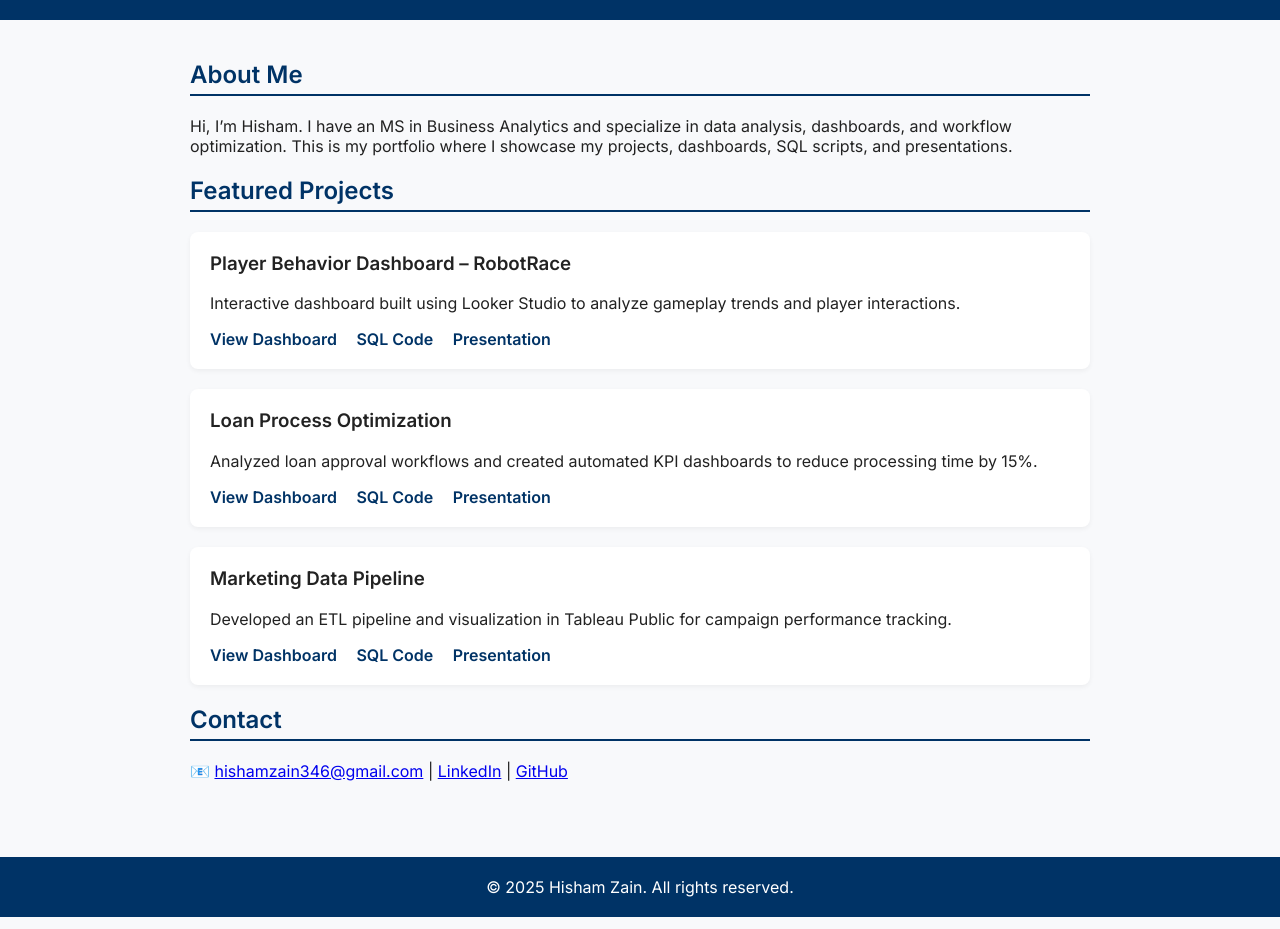
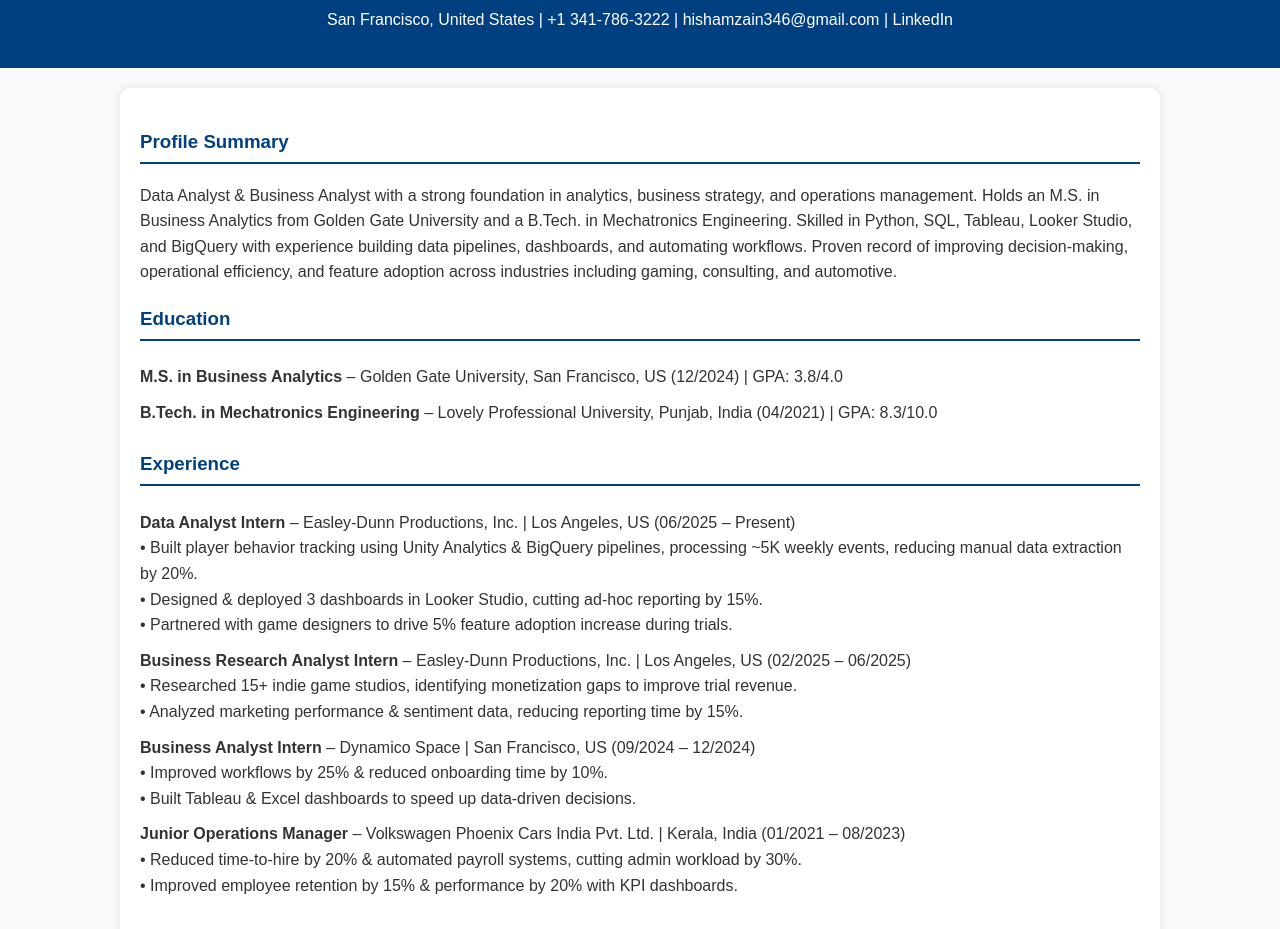
Before and after one commit to Hisham346/Hisham346.github.io, a plain HTML site: page index.html in a window 1280 px wide. Shown: the part 124-1053 px from the top of the page. Drawn offline with Linux system fonts and the light colour scheme.

Commit message:
Update index.html
Portfolio homepage

```diff
--- a/index.html
+++ b/index.html
@@ -3,123 +3,131 @@
 <head>
   <meta charset="UTF-8">
   <meta name="viewport" content="width=device-width, initial-scale=1.0">
-  <title>Hisham Zain | Data Analyst Portfolio</title>
-  <link href="https://fonts.googleapis.com/css2?family=Inter:wght@400;600&display=swap" rel="stylesheet">
+  <title>Hisham Kochirikunnu - Data Analyst Portfolio</title>
   <style>
     body {
-      font-family: 'Inter', sans-serif;
+      font-family: Arial, sans-serif;
+      background-color: #f9f9f9;
+      color: #333;
+      line-height: 1.6;
       margin: 0;
-      background: #f8f9fb;
-      color: #222;
+      padding: 0;
     }
     header {
-      background: #003366;
+      background: #004080;
       color: #fff;
-      padding: 40px 20px;
+      padding: 20px 0;
       text-align: center;
     }
     header h1 {
       margin: 0;
-      font-size: 2rem;
     }
-    header p {
+    header h2 {
+      font-weight: 300;
       margin: 5px 0 0;
     }
+    header p a {
+      color: white;
+      text-decoration: none;
+    }
+    header p a:hover {
+      text-decoration: underline;
+    }
     .container {
-      max-width: 900px;
-      margin: 0 auto;
+      width: 90%;
+      max-width: 1000px;
+      margin: 20px auto;
+      background: #fff;
       padding: 20px;
+      border-radius: 10px;
+      box-shadow: 0 0 10px rgba(0,0,0,0.1);
     }
-    h2 {
-      color: #003366;
-      border-bottom: 2px solid #003366;
+    h3 {
+      color: #004080;
+      border-bottom: 2px solid #004080;
       padding-bottom: 5px;
     }
-    .project {
-      background: #fff;
-      border-radius: 8px;
-      box-shadow: 0 2px 5px rgba(0,0,0,0.05);
-      padding: 20px;
-      margin-bottom: 20px;
+    ul {
+      list-style: none;
+      padding: 0;
     }
-    .project h3 {
-      margin-top: 0;
+    ul li {
+      padding: 5px 0;
     }
-    .links a {
-      display: inline-block;
-      margin-right: 15px;
+    a {
+      color: #004080;
       text-decoration: none;
-      color: #003366;
-      font-weight: 600;
+    }
+    a:hover {
+      text-decoration: underline;
     }
     footer {
       text-align: center;
-      padding: 20px;
-      background: #003366;
-      color: #fff;
-      margin-top: 40px;
+      padding: 10px;
+      background: #f1f1f1;
+      margin-top: 20px;
     }
   </style>
 </head>
 <body>
-
   <header>
-  <h1>Hisham Zain</h1>
-  <p>Data Analyst | Business Analytics MS | SQL · Python · Dashboards</p>
+    <h1>Hisham Kochirikunnu</h1>
+    <h2>Data Analyst | Business Analyst</h2>
+    <p>San Francisco, United States | +1 341-786-3222 | <a href="mailto:hishamzain346@gmail.com">hishamzain346@gmail.com</a> | <a href="#">LinkedIn</a></p>
   </header>
 
   <div class="container">
-
-  <h2>About Me</h2>
+    <h3>Profile Summary</h3>
     <p>
-    Hi, I’m Hisham. I have an MS in Business Analytics and specialize in data analysis, dashboards, and workflow optimization.
-    This is my portfolio where I showcase my projects, dashboards, SQL scripts, and presentations.
+      Data Analyst & Business Analyst with a strong foundation in analytics, business strategy, and operations management. Holds an M.S. in Business Analytics from Golden Gate University and a B.Tech. in Mechatronics Engineering. Skilled in Python, SQL, Tableau, Looker Studio, and BigQuery with experience building data pipelines, dashboards, and automating workflows. Proven record of improving decision-making, operational efficiency, and feature adoption across industries including gaming, consulting, and automotive.
     </p>
 
-  <h2>Featured Projects</h2>
+    <h3>Education</h3>
+    <ul>
+      <li><strong>M.S. in Business Analytics</strong> – Golden Gate University, San Francisco, US (12/2024) | GPA: 3.8/4.0</li>
+      <li><strong>B.Tech. in Mechatronics Engineering</strong> – Lovely Professional University, Punjab, India (04/2021) | GPA: 8.3/10.0</li>
+    </ul>
 
-  <div class="project">
-    <h3>Player Behavior Dashboard – RobotRace</h3>
-    <p>Interactive dashboard built using Looker Studio to analyze gameplay trends and player interactions.</p>
-    <div class="links">
-      <a href="https://link-to-your-dashboard" target="_blank">View Dashboard</a>
-      <a href="https://github.com/Hisham346/RobotRaceSQL" target="_blank">SQL Code</a>
-      <a href="https://link-to-your-ppt" target="_blank">Presentation</a>
-    </div>
-  </div>
+    <h3>Experience</h3>
+    <ul>
+      <li><strong>Data Analyst Intern</strong> – Easley-Dunn Productions, Inc. | Los Angeles, US (06/2025 – Present)<br>
+        • Built player behavior tracking using Unity Analytics & BigQuery pipelines, processing ~5K weekly events, reducing manual data extraction by 20%.<br>
+        • Designed & deployed 3 dashboards in Looker Studio, cutting ad-hoc reporting by 15%.<br>
+        • Partnered with game designers to drive 5% feature adoption increase during trials.
+      </li>
+      <li><strong>Business Research Analyst Intern</strong> – Easley-Dunn Productions, Inc. | Los Angeles, US (02/2025 – 06/2025)<br>
+        • Researched 15+ indie game studios, identifying monetization gaps to improve trial revenue.<br>
+        • Analyzed marketing performance & sentiment data, reducing reporting time by 15%.
+      </li>
+      <li><strong>Business Analyst Intern</strong> – Dynamico Space | San Francisco, US (09/2024 – 12/2024)<br>
+        • Improved workflows by 25% & reduced onboarding time by 10%.<br>
+        • Built Tableau & Excel dashboards to speed up data-driven decisions.
+      </li>
+      <li><strong>Junior Operations Manager</strong> – Volkswagen Phoenix Cars India Pvt. Ltd. | Kerala, India (01/2021 – 08/2023)<br>
+        • Reduced time-to-hire by 20% & automated payroll systems, cutting admin workload by 30%.<br>
+        • Improved employee retention by 15% & performance by 20% with KPI dashboards.
+      </li>
+    </ul>
 
-  <div class="project">
-    <h3>Loan Process Optimization</h3>
-    <p>Analyzed loan approval workflows and created automated KPI dashboards to reduce processing time by 15%.</p>
-    <div class="links">
-      <a href="https://link-to-your-dashboard" target="_blank">View Dashboard</a>
-      <a href="https://github.com/Hisham346/LoanSQL" target="_blank">SQL Code</a>
-      <a href="https://link-to-your-ppt" target="_blank">Presentation</a>
-    </div>
-  </div>
+    <h3>Projects</h3>
+    <ul>
+      <li><strong>Marketing Data Pipeline Automation</strong> – Built Python/SQL pipelines cutting manual workload by 30%, with real-time Tableau dashboards improving targeting by 20%.</li>
+      <li><strong>Loan Processing Optimization at Titan Bank</strong> – Automated Python scripts reducing errors by 25%, with Tableau dashboards for faster decisions.</li>
+    </ul>
 
-  <div class="project">
-    <h3>Marketing Data Pipeline</h3>
-    <p>Developed an ETL pipeline and visualization in Tableau Public for campaign performance tracking.</p>
-    <div class="links">
-      <a href="https://link-to-your-dashboard" target="_blank">View Dashboard</a>
-      <a href="https://github.com/Hisham346/MarketingSQL" target="_blank">SQL Code</a>
-      <a href="https://link-to-your-ppt" target="_blank">Presentation</a>
-    </div>
-  </div>
+    <h3>Technical Skills</h3>
+    <ul>
+      <li><strong>Analytics & Data Tools:</strong> Python (Pandas, NumPy, Matplotlib), SQL (Advanced Queries), BigQuery, Tableau, Looker Studio, Power BI, Data Modeling, KPI/Dashboard Reporting.</li>
+      <li><strong>Business Analysis & Strategy:</strong> Requirements Gathering, Stakeholder Management, Process Mapping, Forecasting, Reporting Automation, Lean & Six Sigma.</li>
+      <li><strong>Operations & Systems:</strong> HRIS & CRM Implementation, Workflow Automation (Zapier, Power Automate), Performance Metrics Tracking.</li>
+    </ul>
 
-  <h2>Contact</h2>
-  <p>
-    📧 <a href="mailto:hishamzain346@gmail.com">hishamzain346@gmail.com</a>
-    | <a href="https://www.linkedin.com/in/your-linkedin" target="_blank">LinkedIn</a>
-    | <a href="https://github.com/Hisham346" target="_blank">GitHub</a>
-  </p>
-
+    <h3>Portfolio</h3>
+    <p>Explore my dashboards, presentations, SQL code samples, and other data analysis projects on my <a href="https://github.com/hisham346">GitHub repositories</a>.</p>
   </div>
 
   <footer>
-  &copy; 2025 Hisham Zain. All rights reserved.
+    &copy; 2025 Hisham Kochirikunnu. All rights reserved.
   </footer>
-
 </body>
 </html>
```
Lines whose indentation alone changed are shown as unchanged.
